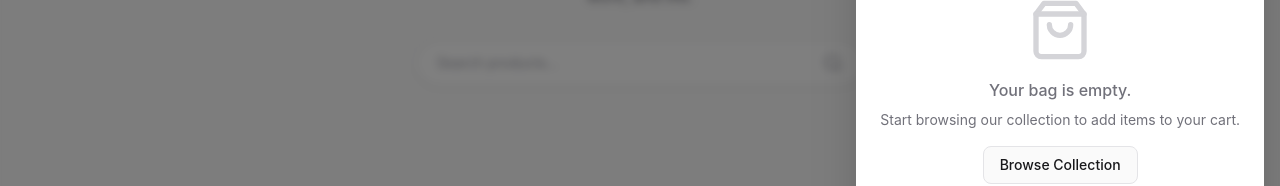
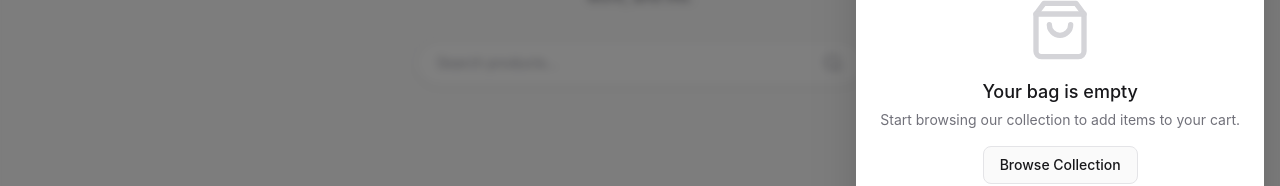
Before and after one commit to phalla-doll/curated-products-showcase, a React (Vite) app: page / in a window 1280 px wide. Both pictures are taken after a click on the button 1198 px from the left and 47 px from the top of the page. Shown: the part 338-524 px from the top of the page. Built offline with nearby package versions, Linux system fonts and the light colour scheme.

Commit message:
Update Header component: enhance empty cart message styling for improved visibility and user experience.

```diff
--- a/src/components/Header.tsx
+++ b/src/components/Header.tsx
@@ -153,14 +153,14 @@ function Header() {
                 {cartItems.length === 0 ? (
                     <div className="flex flex-col items-center justify-center h-full text-zinc-500 p-6">
                         <BagIcon className="size-16 mb-4 text-zinc-300" />
-                        <p className="text-base font-medium text-center mb-2">Your bag is empty.</p>
-                        <p className="text-sm text-center">
+                        <p className="text-lg text-zinc-900 font-medium text-center mb-1">Your bag is empty</p>
+                        <p className="text-sm text-center mb-4">
                             Start browsing our collection to add items to your cart.
                         </p>
                         <button
                             onClick={() => setIsDrawerOpen(false)}
                             type="button"
-                            className="mt-4 px-4 py-2 bg-zinc-50 border border-zinc-200 text-zinc-900 text-sm font-medium rounded-lg"
+                            className="px-4 py-2 bg-zinc-50 border border-zinc-200 text-zinc-900 text-sm font-medium rounded-lg"
                         >
                             Browse Collection
                         </button>
```
